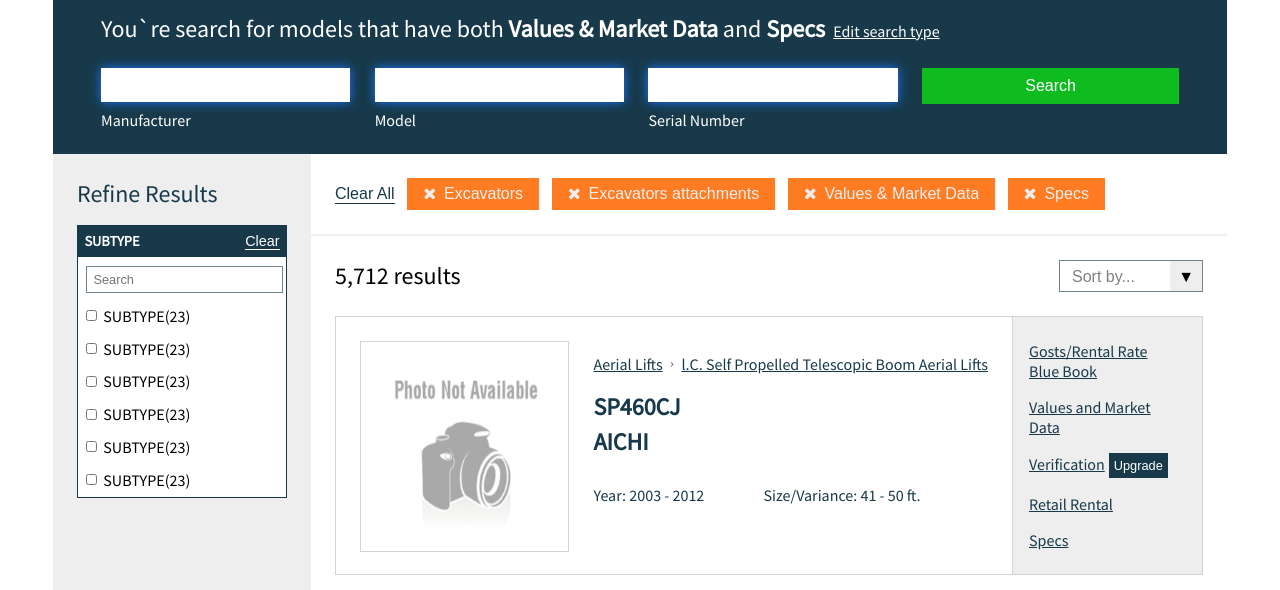
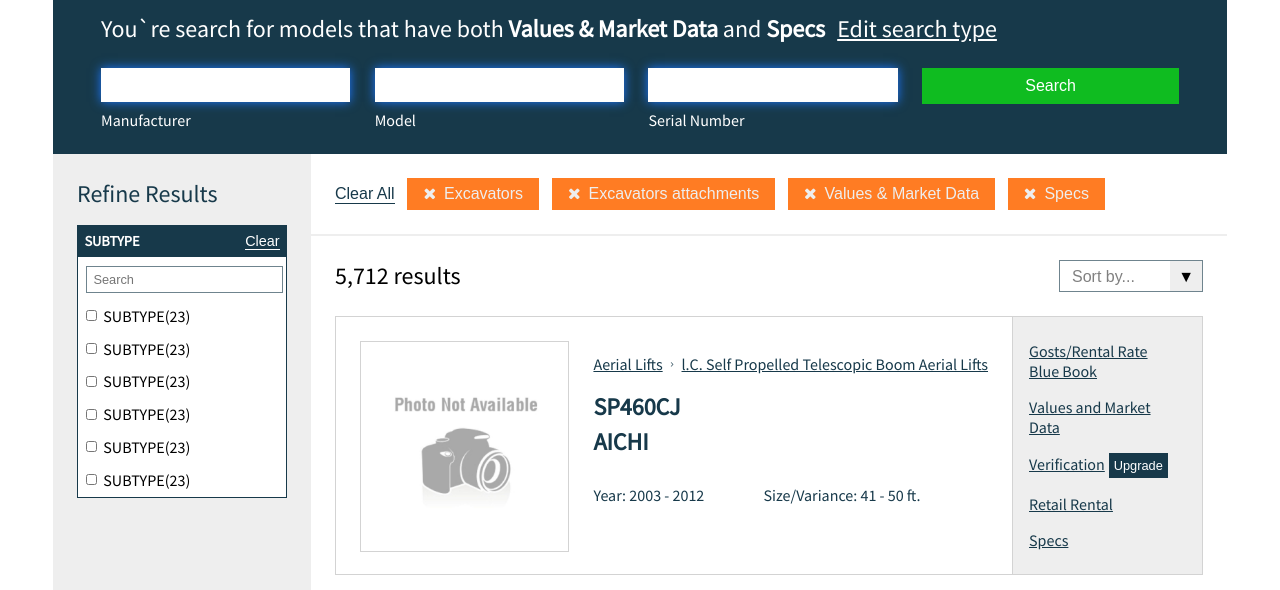
Before and after one commit to ZgerskiyVadim/responsive-layout, a website: page index.html in a window 1280 px wide. Shown: the part 147-737 px from the top of the page. Drawn offline with Linux system fonts and the light colour scheme.

Commit message:
Change styles

```diff
--- a/css/style.scss
+++ b/css/style.scss
@@ -101,7 +101,7 @@
         }
         a {
           margin-left: 0.5em;
-          font-size: 1em;
+          font-size: 1.5em;
           color: white;
         }
       }
@@ -322,13 +322,15 @@
               display: flex;
               padding: 1.5em;
               .content__image {
+                display: flex;
+                align-items: center;
                 width: 100%;
                 height: 100%;
                 margin: 0;
                 border: 1px solid lightgrey;
                 img {
-                  width: 100%;
-                  height: 100%;
+                  max-width: 100%;
+                  max-height: 100%;
                 }
               }
               .content__info {
```
Also changed, not shown: css/style.css.
